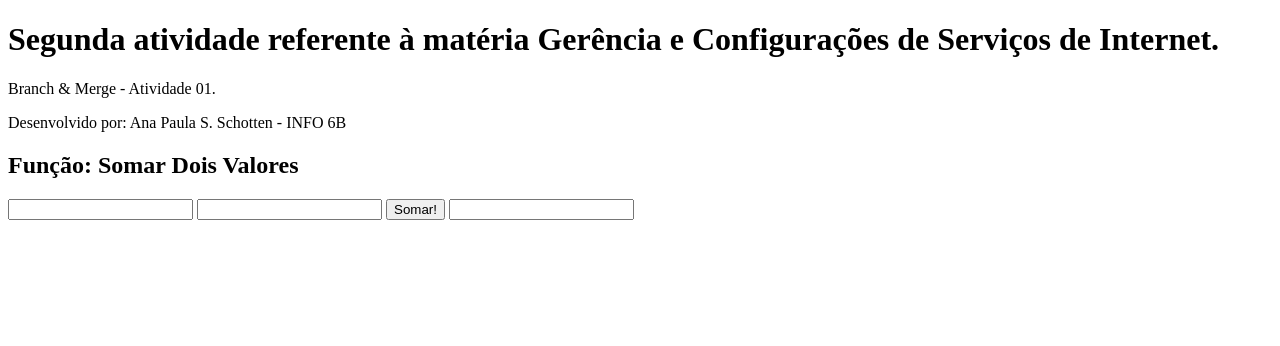
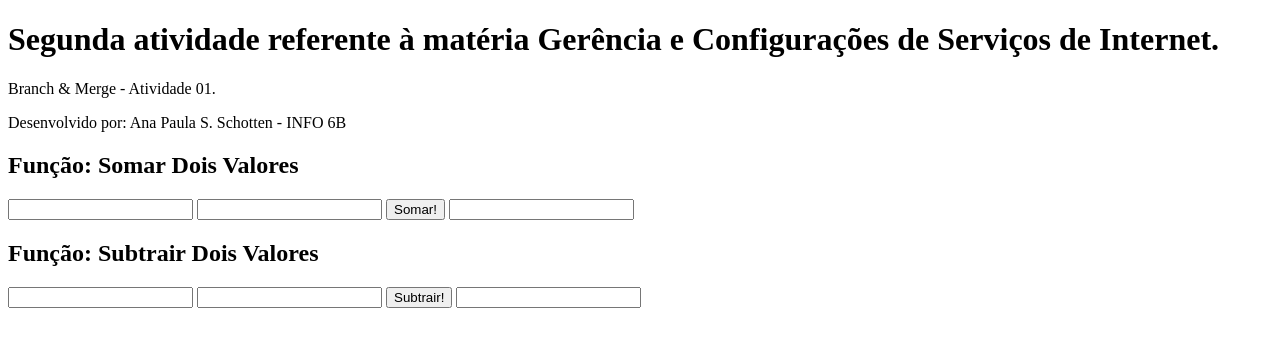
Before and after one commit to apsschotten/atividade-branchs, a plain HTML site: page index.html in a window 1280 px wide. Drawn offline with Linux system fonts and the light colour scheme.

Commit message:
Update index.html

```diff
--- a/index.html
+++ b/index.html
@@ -19,6 +19,12 @@
     <button onclick="somar()">Somar!</button>
     <input type="text" id="resultado_soma" />
 
+    <h2>Função: Subtrair Dois Valores</h2>
+    <input type="text" id="valorX_sub" />
+    <input type="text" id="valorY_sub" />
+    <button onclick="subtrair()">Subtrair!</button>
+    <input type="text" id="resultado_sub" />
+
     <script src="./script.js"></script>
 </body>
 
```
